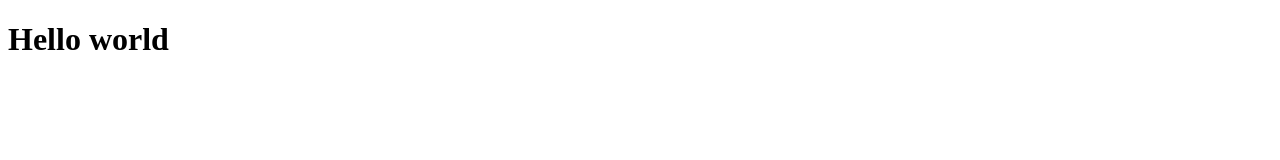
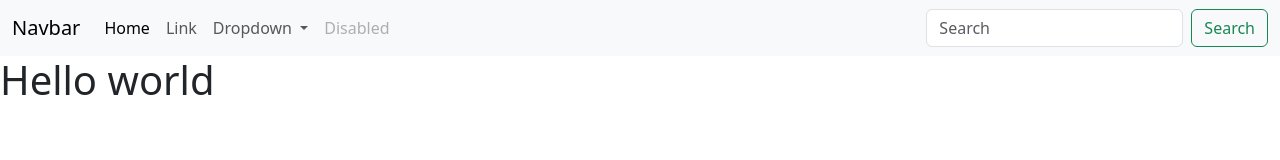
Before and after one commit to jaycerae21/IT24-A, a plain HTML site: page index.html in a window 1280 px wide. Drawn offline with nearby package versions, Linux system fonts and the light colour scheme.

Commit message:
Added link file

```diff
--- a/index.html
+++ b/index.html
@@ -4,7 +4,46 @@
     <meta charset="UTF-8">
     <meta name="viewport" content="width=device-width, initial-scale=1.0">
     <title>Document</title>
+    <link href="https://cdn.jsdelivr.net/npm/bootstrap@5.3.3/dist/css/bootstrap.min.css" rel="stylesheet" integrity="sha384-QWTKZyjpPEjISv5WaRU9OFeRpok6YctnYmDr5pNlyT2bRjXh0JMhjY6hW+ALEwIH" crossorigin="anonymous">
+    <script src="https://cdn.jsdelivr.net/npm/bootstrap@5.3.3/dist/js/bootstrap.bundle.min.js" integrity="sha384-YvpcrYf0tY3lHB60NNkmXc5s9fDVZLESaAA55NDzOxhy9GkcIdslK1eN7N6jIeHz" crossorigin="anonymous"></script>
 </head>
+<nav class="navbar navbar-expand-lg bg-body-tertiary">
+    <div class="container-fluid">
+      <a class="navbar-brand" href="#">Navbar</a>
+      <button class="navbar-toggler" type="button" data-bs-toggle="collapse" data-bs-target="#navbarSupportedContent" aria-controls="navbarSupportedContent" aria-expanded="false" aria-label="Toggle navigation">
+        <span class="navbar-toggler-icon"></span>
+      </button>
+      <div class="collapse navbar-collapse" id="navbarSupportedContent">
+        <ul class="navbar-nav me-auto mb-2 mb-lg-0">
+          <li class="nav-item">
+            <a class="nav-link active" aria-current="page" href="#">Home</a>
+          </li>
+          <li class="nav-item">
+            <a class="nav-link" href="#">Link</a>
+          </li>
+          <li class="nav-item dropdown">
+            <a class="nav-link dropdown-toggle" href="#" role="button" data-bs-toggle="dropdown" aria-expanded="false">
+              Dropdown
+            </a>
+            <ul class="dropdown-menu">
+              <li><a class="dropdown-item" href="#">Action</a></li>
+              <li><a class="dropdown-item" href="#">Another action</a></li>
+              <li><hr class="dropdown-divider"></li>
+              <li><a class="dropdown-item" href="#">Something else here</a></li>
+            </ul>
+          </li>
+          <li class="nav-item">
+            <a class="nav-link disabled" aria-disabled="true">Disabled</a>
+          </li>
+        </ul>
+        <form class="d-flex" role="search">
+          <input class="form-control me-2" type="search" placeholder="Search" aria-label="Search">
+          <button class="btn btn-outline-success" type="submit">Search</button>
+        </form>
+      </div>
+    </div>
+  </nav>
+
 <body>
     <h1>Hello world</h1>
 </body>
```
